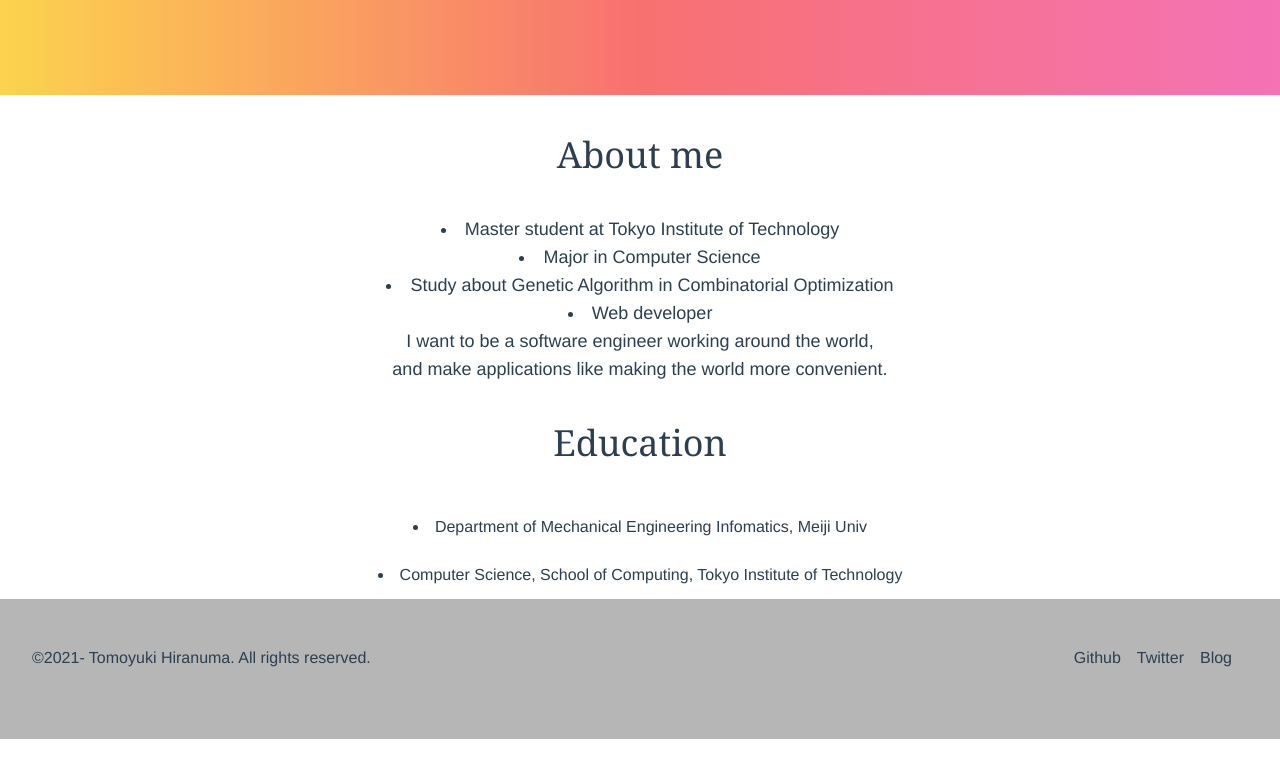
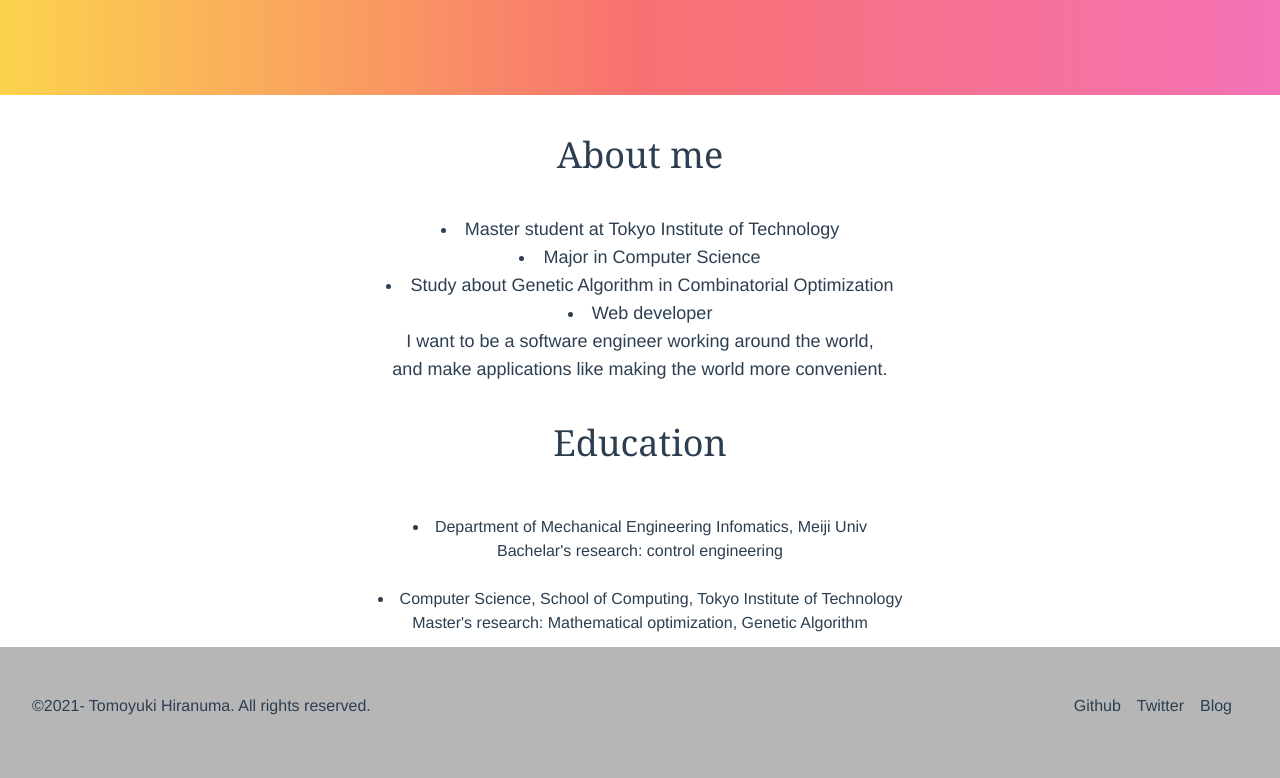
Before and after one commit to tomoyuki-hiranuma/portfolio, a Vue app: page / in a window 1280 px wide. Shown: the part 390-1168 px from the top of the page. Before the commit the page ends 1129 px from the top, so only its background shows below. Built offline with nearby package versions, Linux system fonts and the light colour scheme.

Commit message:
add research

```diff
--- a/src/components/Education.vue
+++ b/src/components/Education.vue
@@ -2,12 +2,16 @@
   <div>
     <p class="text-4xl my-10 font-serif">Education</p>
     <div>
-      <li class="p-3">
-        Department of Mechanical Engineering Infomatics, Meiji Univ
-      </li>
-      <li class="p-3">
-        Computer Science, School of Computing, Tokyo Institute of Technology
-      </li>
+      <div class="p-3">
+        <li>Department of Mechanical Engineering Infomatics, Meiji Univ</li>
+        <p>Bachelar's research: control engineering</p>
+      </div>
+      <div class="p-3">
+        <li>
+          Computer Science, School of Computing, Tokyo Institute of Technology
+        </li>
+        <p>Master's research: Mathematical optimization, Genetic Algorithm</p>
+      </div>
     </div>
   </div>
 </template>
```
